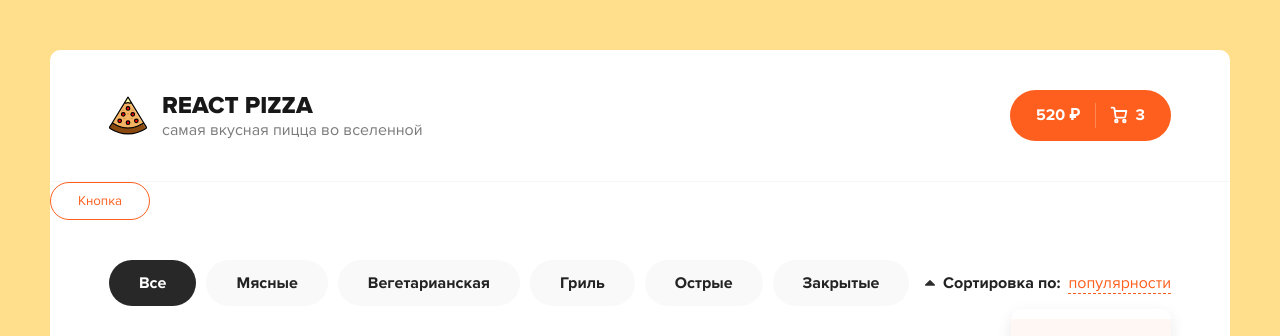
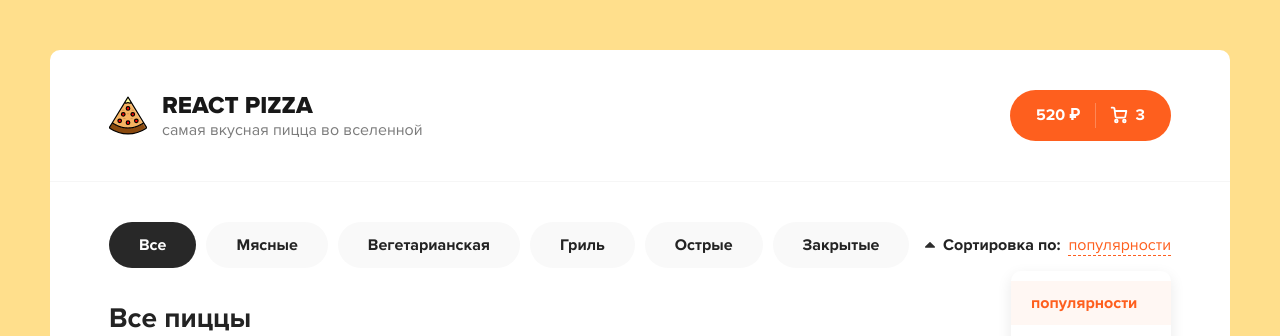
Before and after one commit to Mr-Radion/GeekPizza, a React app: page / in a window 1280 px wide. Shown: the top 336 px of the page. Built offline with nearby package versions, Linux system fonts and the light colour scheme.

Commit message:
Creating a category component

```diff
--- a/src/App.js
+++ b/src/App.js
@@ -1,25 +1,20 @@
 import React from 'react';
-import Header from './Header';
-import Button from './Button';
+import { Header, Categories } from './components';
 
 function App() {
   return (
     <div className="wrapper">
       <Header />
-      <Button outline>Кнопка</Button>
       <div className="content">
         <div className="container">
           <div className="content__top">
-            <div className="categories">
-              <ul>
-                <li className="active">Все</li>
-                <li>Мясные</li>
-                <li>Вегетарианская</li>
-                <li>Гриль</li>
-                <li>Острые</li>
-                <li>Закрытые</li>
-              </ul>
-            </div>
+            <Categories items={[
+              'Мясные',
+              'Вегетарианская',
+              'Гриль',
+              'Острые',
+              'Закрытые'
+            ]}/>
             <div className="sort">
               <div className="sort__label">
                 <svg
--- a/src/Button.jsx
+++ b/src/components/Button.jsx
@@ -1,10 +1,12 @@
 import React from 'react';
 import classNames from "classnames";
 
-function Button ({children, outline}) {
+function Button ({children, outline, onClick, className}) {
   // console.log(props);
   return(
-    <button className={classNames('button', {
+    <button
+    onClick={onClick}
+    className={classNames('button', className, {
       'button--outline': outline,
     })}>{children}</button>
   );
--- /dev/null
+++ b/src/components/Categories.jsx
@@ -0,0 +1,16 @@
+import React from 'react';
+
+function Categories({ items }) {
+  return (
+    <div className="categories">
+      <ul>
+        <li className="active">Все</li>
+        {items.map((name) => (
+          <li>{name}</li>
+        ))}
+      </ul>
+    </div>
+  );
+}
+
+export default Categories;
--- a/src/Header.jsx
+++ b/src/components/Header.jsx
@@ -1,6 +1,6 @@
 import React from 'react';
-import logo from './assets/img/pizza-logo.svg';
-// import Button from './Button';
+import logo from '../assets/img/pizza-logo.svg';
+import Button from './Button';
 
 function Header() {
   return (
@@ -14,7 +14,7 @@ function Header() {
           </div>
         </div>
         <div className="header__cart">
-          <a href="/cart.html" className="button button--cart">
+          <Button className="button--cart">
             <span>520 ₽</span>
             <div className="button__delimiter"></div>
             <svg
@@ -29,24 +29,24 @@ function Header() {
                 strokeWidth="1.8"
                 strokeLinecap="round"
                 strokeLinejoin="round"
-              />
+                />
               <path
                 d="M14.3333 16.3333C15.0697 16.3333 15.6667 15.7364 15.6667 15C15.6667 14.2636 15.0697 13.6667 14.3333 13.6667C13.597 13.6667 13 14.2636 13 15C13 15.7364 13.597 16.3333 14.3333 16.3333Z"
                 stroke="white"
                 strokeWidth="1.8"
                 strokeLinecap="round"
                 strokeLinejoin="round"
-              />
+                />
               <path
                 d="M4.78002 4.99999H16.3334L15.2134 10.5933C15.1524 10.9003 14.9854 11.176 14.7417 11.3722C14.4979 11.5684 14.1929 11.6727 13.88 11.6667H6.83335C6.50781 11.6694 6.1925 11.553 5.94689 11.3393C5.70128 11.1256 5.54233 10.8295 5.50002 10.5067L4.48669 2.82666C4.44466 2.50615 4.28764 2.21182 4.04482 1.99844C3.80201 1.78505 3.48994 1.66715 3.16669 1.66666H1.66669"
                 stroke="white"
                 strokeWidth="1.8"
                 strokeLinecap="round"
                 strokeLinejoin="round"
-              />
+                />
             </svg>
             <span>3</span>
-          </a>
+          </Button>
         </div>
       </div>
     </div>
--- /dev/null
+++ b/src/components/index.js
@@ -0,0 +1,3 @@
+export { default as Header } from './Header'; // import + export in file Header rename default as Header
+export { default as Categories } from './Categories';
+export { default as Button } from './Button';
```
